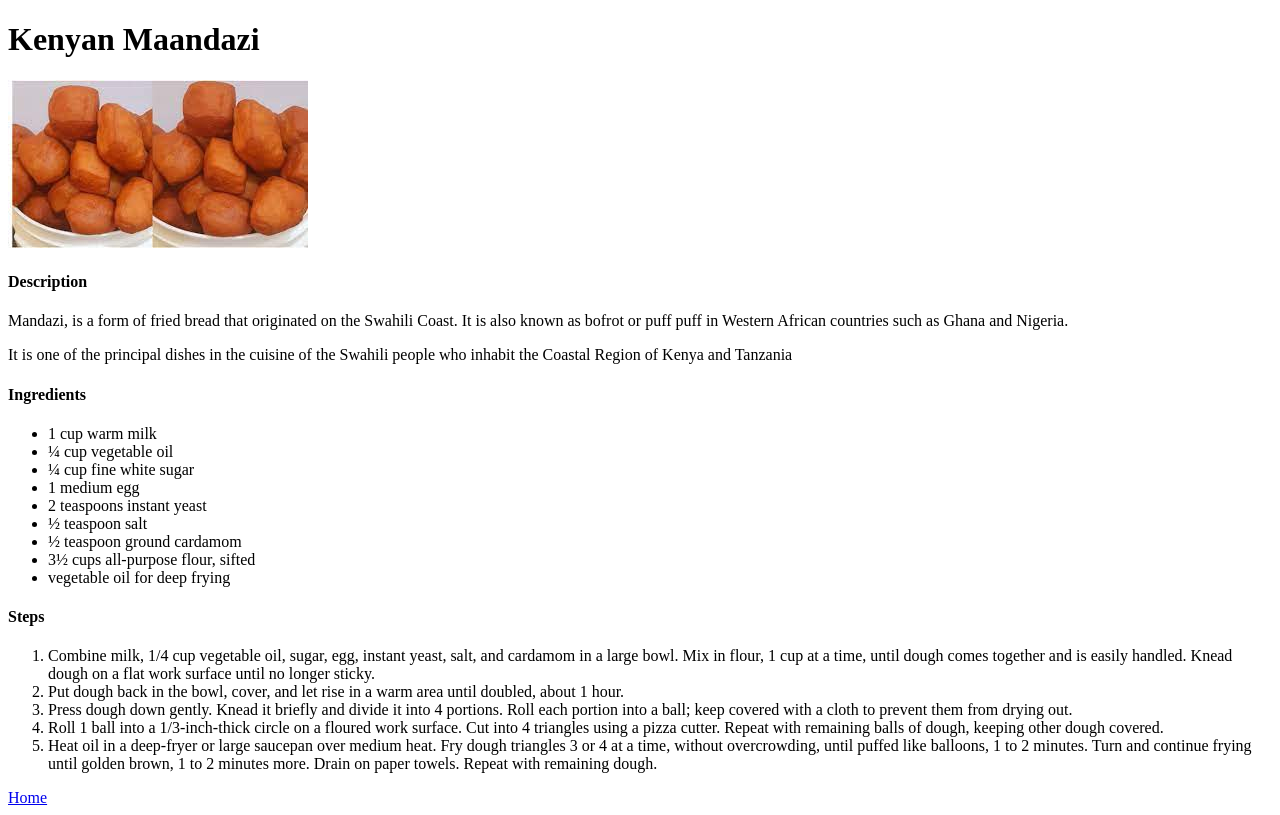
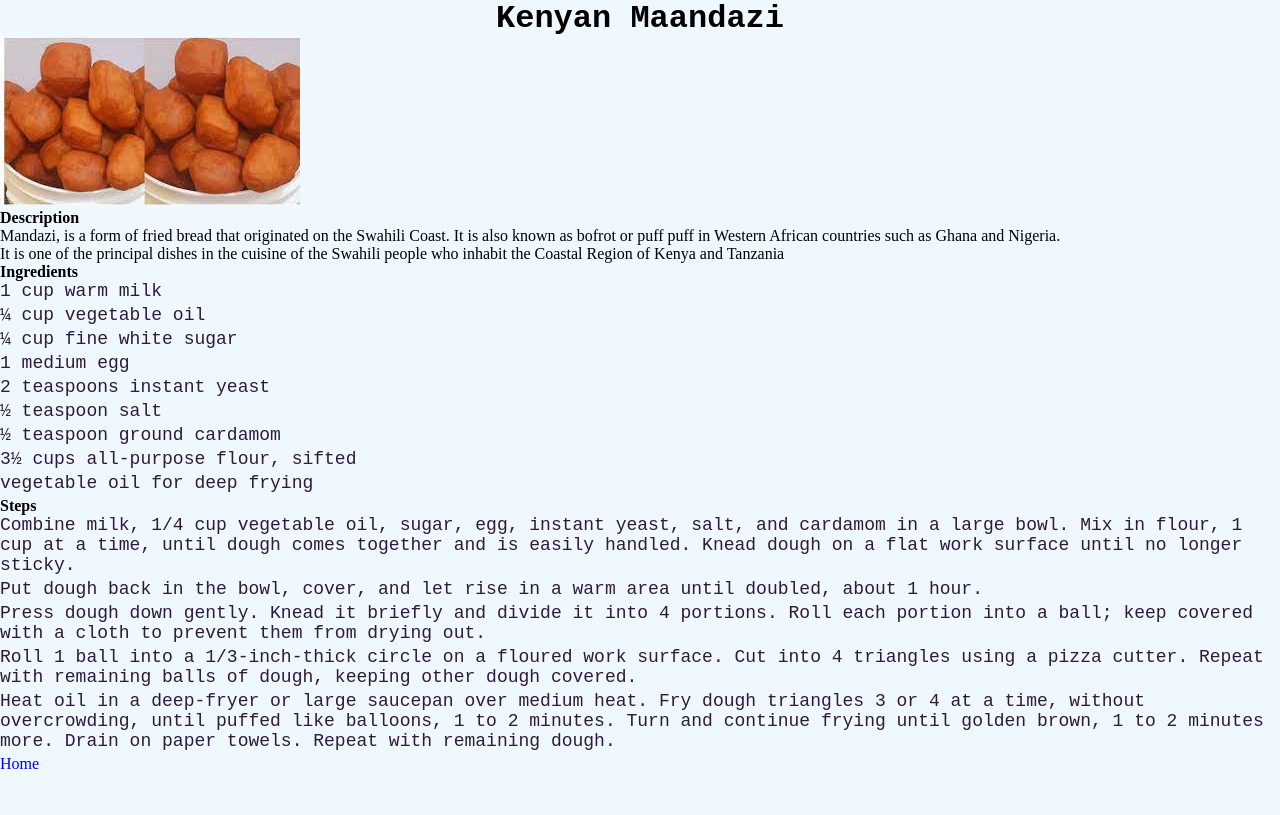
Before and after one commit to rosemutai/git_test, a plain HTML site: page recipes/maandazi.html in a window 1280 px wide. Drawn offline with Linux system fonts and the light colour scheme.

Commit message:
add css styles

```diff
--- a/recipes/maandazi.html
+++ b/recipes/maandazi.html
@@ -5,6 +5,7 @@
     <meta http-equiv="X-UA-Compatible" content="IE=edge">
     <meta name="viewport" content="width=device-width, initial-scale=1.0">
     <title>Kenyan Maandazi</title>
+    <link rel="stylesheet" href="../styles.css">
 </head>
 <body>
     <h1>Kenyan Maandazi</h1>
--- /dev/null
+++ b/styles.css
@@ -0,0 +1,25 @@
+*{
+    margin: 0;
+    padding: 0;
+    box-sizing: border-box;
+}
+
+body{
+    background-color: aliceblue;
+}
+
+h1{
+    text-align: center;
+    font-family: 'Courier New', Courier, monospace;
+}
+
+a{
+    text-decoration: none;
+}
+
+li{
+    color: rgb(45, 27, 61);
+    font-family: 'Courier New', Courier, monospace;
+    font-size: 18px;
+    margin-bottom: 4px;
+}
```
Also changed, not shown: index.html (+1 -0 lines), recipes/pilau.html (+1 -0 lines), recipes/spaggetti.html (+1 -0 lines).
